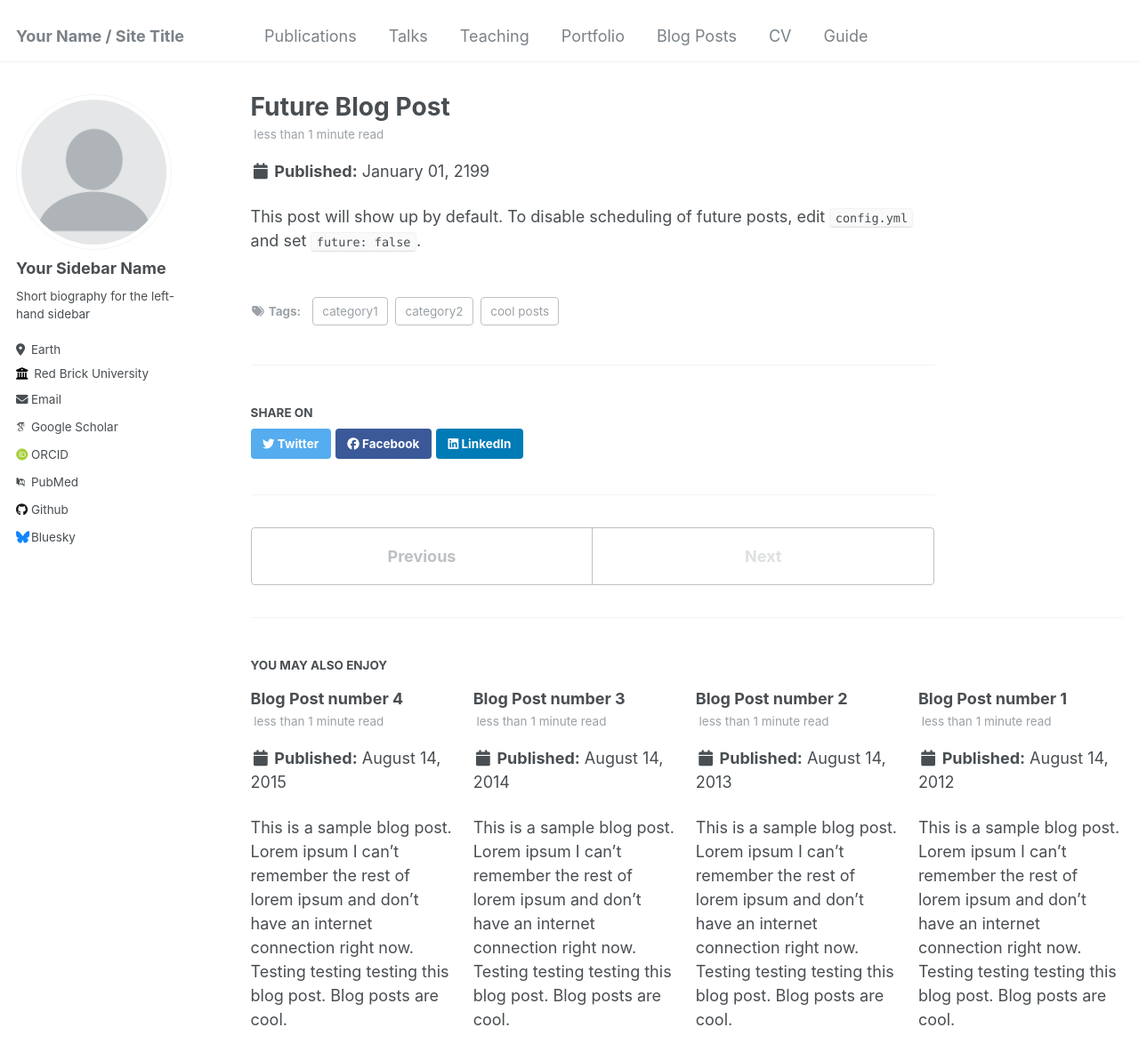
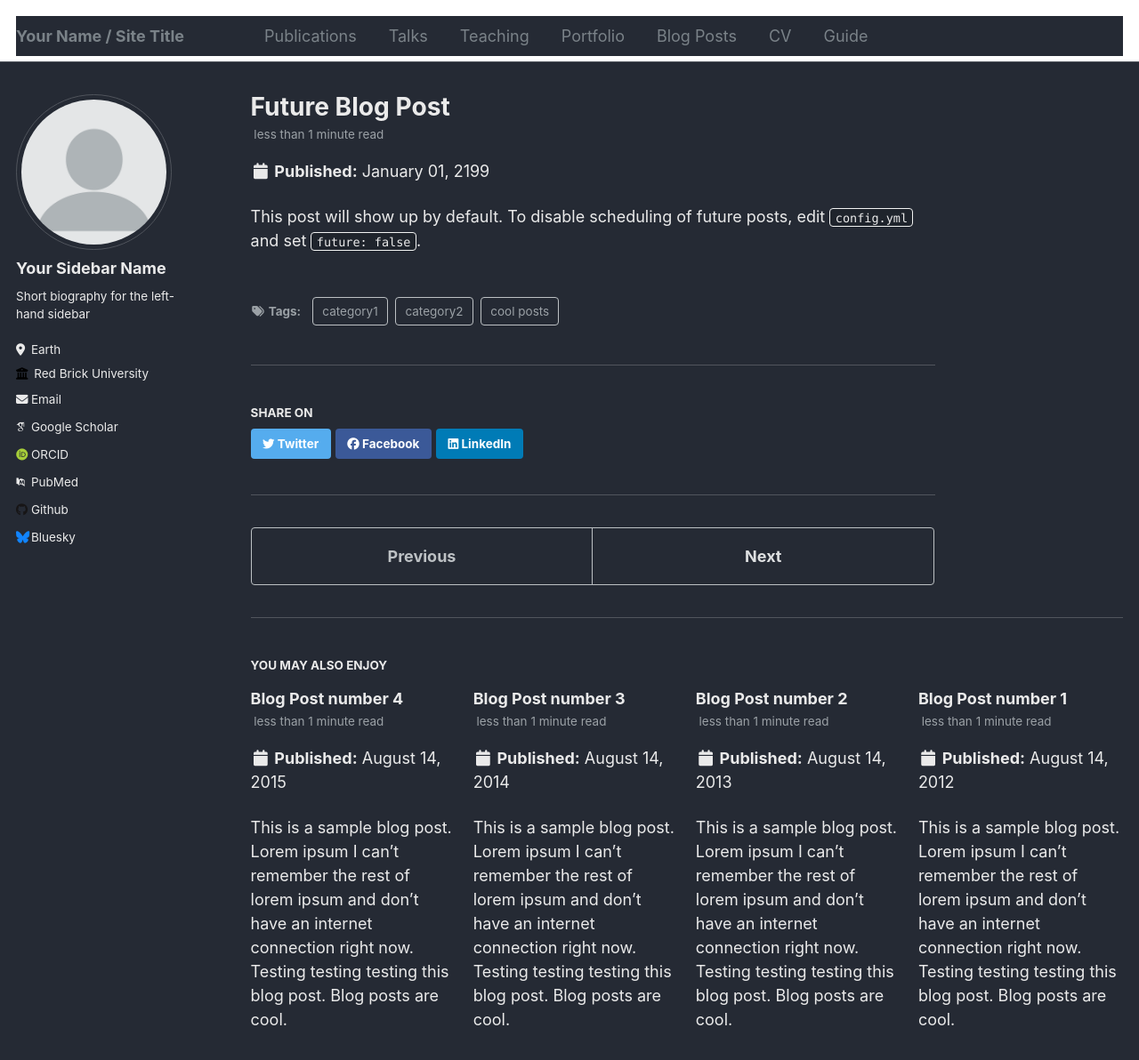
Before and after one commit to AlxLhrNc/AlxLhrNc.github.io, a Jekyll site: the page built from _posts/2199-01-01-future-post.md, in a window 1280 px wide and 1400 px high. Shown: the top 1192 px of the window at 89% size. Built offline with Jekyll 4.4.1, drawn with Linux system fonts in a browser that asks for light colours; some web fonts are replaced.

Commit message:
Update _variables.scss

```diff
--- a/_sass/_variables.scss
+++ b/_sass/_variables.scss
@@ -61,12 +61,12 @@
 $light-gray                 : mix(#fff, $gray, 50%);
 $lighter-gray               : mix(#fff, $gray, 90%);
 
-$body-color                 : #fff;
-$background-color           : #fff;
-$code-background-color      : #fafafa;
-$code-background-color-dark : $light-gray;
-$text-color                 : $dark-gray;
-$border-color               : $lighter-gray;
+$body-color                 : #252a34;
+$background-color           : #252a34;
+$code-background-color      : mix(#000, $background-color, 15%);
+$code-background-color-dark : mix(#000, $background-color, 20%);
+$text-color                 : #eaeaea;
+$border-color               : mix(#fff, $background-color, 20%);
 
 $primary-color              : #7a8288;
 $success-color              : #62c462;
```
